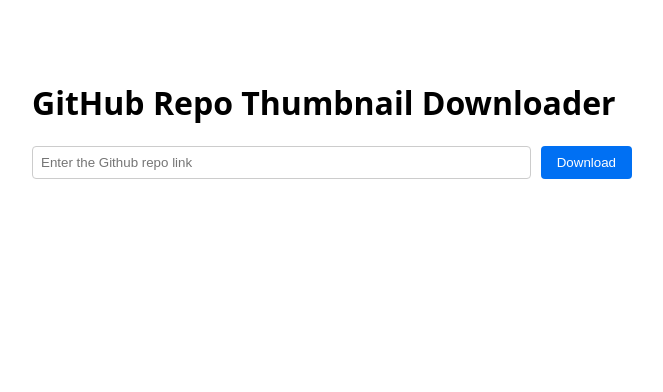
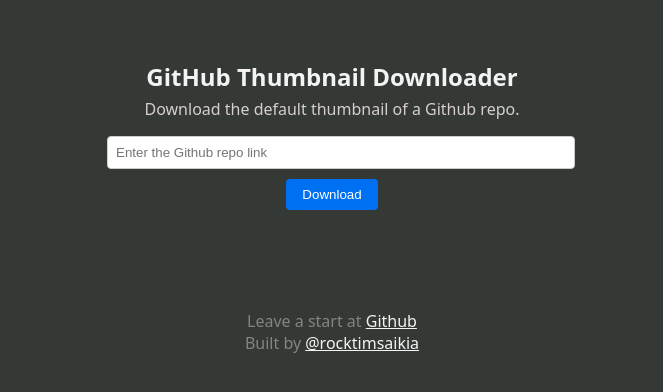
Before and after one commit to rocktimsaikia/github-thumbnail-downloader, a website: page public/index.html in a window 1280 px wide. Shown: the whole page, without its empty margins (308-971 px from the left). Drawn offline with Linux system fonts and the light colour scheme.

Commit message:
make it clean

```diff
--- a/public/index.html
+++ b/public/index.html
@@ -2,8 +2,16 @@
 <html>
   <head>
     <style>
+      body {
+        background: #353935;
+        color: #f3f3f3;
+      }
       .container {
-        max-width: 600px;
+        display: flex;
+        flex-direction: column;
+        justify-content: center;
+        text-align: center;
+        max-width: 450px;
         margin: 40px auto;
         padding: 20px;
         font-family:
@@ -11,12 +19,18 @@
           -apple-system,
           sans-serif;
       }
-      form {
-        display: flex;
-        gap: 10px;
-        margin-bottom: 20px;
+      section {
+        h1 {
+          margin: 0;
+        }
+        p {
+          margin-top: 5px;
+          color: #d5cfcf;
+        }
       }
       input {
+        margin-bottom: 10px;
+        width: 100%;
         flex: 1;
         padding: 8px;
         border: 1px solid #ccc;
@@ -26,6 +40,7 @@
         padding: 8px 16px;
         background: #0070f3;
         color: white;
+        font-weight: 500;
         border: none;
         border-radius: 4px;
         cursor: pointer;
@@ -34,20 +49,31 @@
         background: #0051b3;
       }
       .error {
-        color: #e00;
+        color: #f25959;
         margin-top: 10px;
         display: none;
       }
       .loading {
         display: none;
         margin-top: 10px;
-        color: #666;
+        color: #d5cfcf;
+      }
+      footer {
+        margin-top: 100px;
+        text-align: center;
+        color: #868383;
+      }
+      a {
+        color: #f3f3f3;
       }
     </style>
   </head>
   <body>
     <div class="container">
-      <h1>GitHub Repo Thumbnail Downloader</h1>
+      <section>
+        <h1>GitHub Thumbnail Downloader</h1>
+        <p>Download the default thumbnail of a Github repo.</p>
+      </section>
       <form onsubmit="downloadThumbnail(event)">
         <input
           type="url"
@@ -59,16 +85,31 @@
       </form>
       <div id="loading" class="loading">Wait up! Downloading...</div>
       <div id="error" class="error"></div>
+      <footer>
+        Leave a start at
+        <a href="https://github.com/rocktimsaikia/github-thumbnail-downloader"
+          >Github</a
+        ><br />
+        Built by
+        <a
+          href="https://rocktimsaikia.dev/?ref=github-thumbnail-downloader"
+          target="_blank"
+          >@rocktimsaikia</a
+        >
+      </footer>
     </div>
 
     <script>
       async function downloadThumbnail(event) {
         event.preventDefault();
+
         const url = document.getElementById("url").value;
         const loadingElement = document.getElementById("loading");
         const errorElement = document.getElementById("error");
+        const downloadButton = document.querySelector("button");
 
         // Reset states
+        downloadButton.style.display = "none";
         loadingElement.style.display = "block";
         errorElement.style.display = "none";
         errorElement.textContent = "";
@@ -116,6 +157,7 @@
           errorElement.textContent = `Error: ${error.message}`;
           errorElement.style.display = "block";
         } finally {
+          downloadButton.style.display = "inline-block";
           loadingElement.style.display = "none";
         }
       }
```
